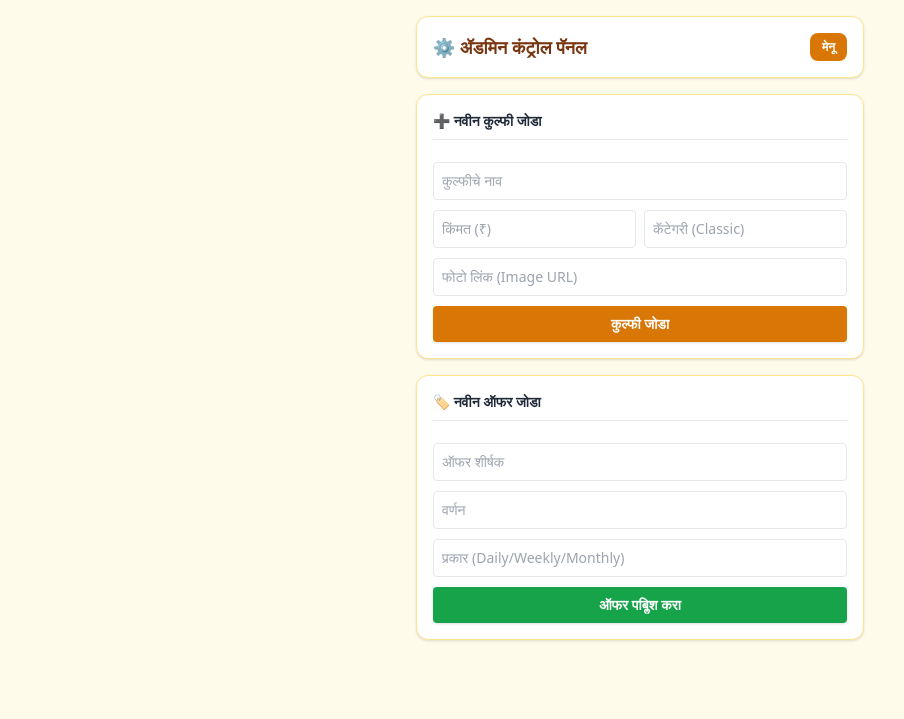
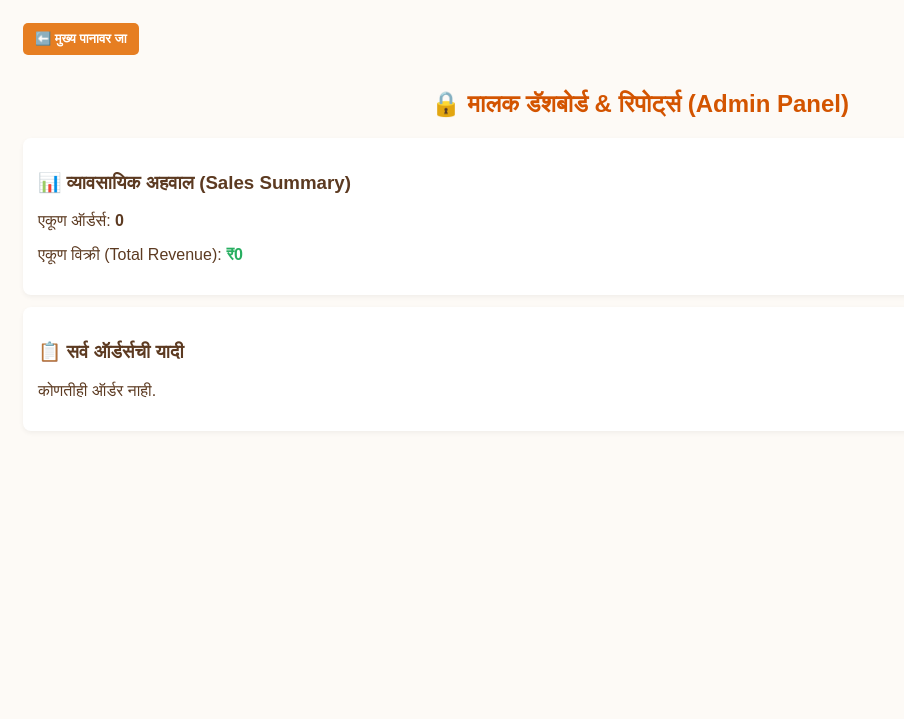
Before and after one commit to naturalkulfi1/south-pole-Natural-kulfi, a Flask app: page /admin in a window 1280 px wide. Shown: the top 719 px of the page, without its empty margins (0-904 px from the left). Run offline with Flask 3, Linux system fonts and the light colour scheme; some libraries are stand-ins or nearby versions.

Commit message:
Update admin_panel.html

```diff
--- a/templates/admin_panel.html
+++ b/templates/admin_panel.html
@@ -3,40 +3,36 @@
 <head>
     <meta charset="UTF-8">
     <meta name="viewport" content="width=device-width, initial-scale=1.0">
-    <title>Admin Panel - South Pole Kulfi</title>
-    <script src="https://cdn.tailwindcss.com"></script>
+    <title>Admin Panel</title>
+    <style>
+        body { font-family: sans-serif; background: #fdfaf6; padding: 15px; color: #5c3a21; }
+        h2 { color: #d35400; text-align: center; }
+        .card { background: white; padding: 15px; border-radius: 8px; margin-bottom: 12px; box-shadow: 0 2px 5px rgba(0,0,0,0.05); }
+        .back-btn { display: inline-block; margin-bottom: 15px; text-decoration: none; background: #e67e22; color: white; padding: 8px 12px; border-radius: 5px; font-size: 13px; font-weight: bold; }
+    </style>
 </head>
-<body class="bg-amber-50 p-4 pb-20">
-    <div class="max-w-md mx-auto space-y-4">
-        <div class="flex justify-between items-center bg-white p-4 rounded-xl shadow border border-amber-200">
-            <h1 class="text-lg font-extrabold text-amber-900">⚙️ ॲडमिन कंट्रोल पॅनल</h1>
-            <a href="/order" class="bg-amber-600 text-white px-3 py-1.5 rounded-lg text-xs font-semibold">मेनू</a>
-        </div>
+<body>
+    <a href="/" class="back-btn">⬅️ मुख्य पानावर जा</a>
+    <h2>🔒 मालक डॅशबोर्ड & रिपोर्ट्स (Admin Panel)</h2>
 
-        <div class="bg-white p-4 rounded-xl shadow border border-amber-200 space-y-3">
-            <h2 class="font-bold text-gray-800 border-b pb-2 text-sm">➕ नवीन कुल्फी जोडा</h2>
-            <form method="POST" class="space-y-2.5">
-                <input type="hidden" name="action" value="add_item">
-                <input type="text" name="name" placeholder="कुल्फीचे नाव" required class="w-full p-2 border rounded text-sm outline-none">
-                <div class="grid grid-cols-2 gap-2">
-                    <input type="number" name="price" placeholder="किंमत (₹)" required class="w-full p-2 border rounded text-sm outline-none">
-                    <input type="text" name="category" placeholder="कॅटेगरी (Classic)" required class="w-full p-2 border rounded text-sm outline-none">
-                </div>
-                <input type="url" name="image" placeholder="फोटो लिंक (Image URL)" required class="w-full p-2 border rounded text-sm outline-none">
-                <button type="submit" class="w-full bg-amber-600 text-white font-bold py-2 rounded shadow text-sm">कुल्फी जोडा</button>
-            </form>
-        </div>
+    <div class="card">
+        <h3>📊 व्यावसायिक अहवाल (Sales Summary)</h3>
+        <p>एकूण ऑर्डर्स: <b>{{ total_orders }}</b></p>
+        <p>एकूण विक्री (Total Revenue): <b style="color: #27ae60;">₹{{ total_sales }}</b></p>
+    </div>
 
-        <div class="bg-white p-4 rounded-xl shadow border border-amber-200 space-y-3">
-            <h2 class="font-bold text-gray-800 border-b pb-2 text-sm">🏷️ नवीन ऑफर जोडा</h2>
-            <form method="POST" class="space-y-2.5">
-                <input type="hidden" name="action" value="add_offer">
-                <input type="text" name="title" placeholder="ऑफर शीर्षक" required class="w-full p-2 border rounded text-sm outline-none">
-                <input type="text" name="desc" placeholder="वर्णन" required class="w-full p-2 border rounded text-sm outline-none">
-                <input type="text" name="type" placeholder="प्रकार (Daily/Weekly/Monthly)" required class="w-full p-2 border rounded text-sm outline-none">
-                <button type="submit" class="w-full bg-green-600 text-white font-bold py-2 rounded shadow text-sm">ऑफर पब्लिश करा</button>
-            </form>
-        </div>
+    <div class="card">
+        <h3>📋 सर्व ऑर्डर्सची यादी</h3>
+        {% if orders %}
+            {% for o in orders %}
+            <div style="border-bottom: 1px solid #eee; padding-bottom: 8px; margin-bottom: 8px;">
+                <b>#{{ o.id }} - {{ o.name }}</b> ({{ o.phone }})<br>
+                <span>रक्कम: ₹{{ o.total }} | वेळ: {{ o.date }}</span>
+            </div>
+            {% endfor %}
+        {% else %}
+            <p>कोणतीही ऑर्डर नाही.</p>
+        {% endif %}
     </div>
 </body>
 </html>
```
